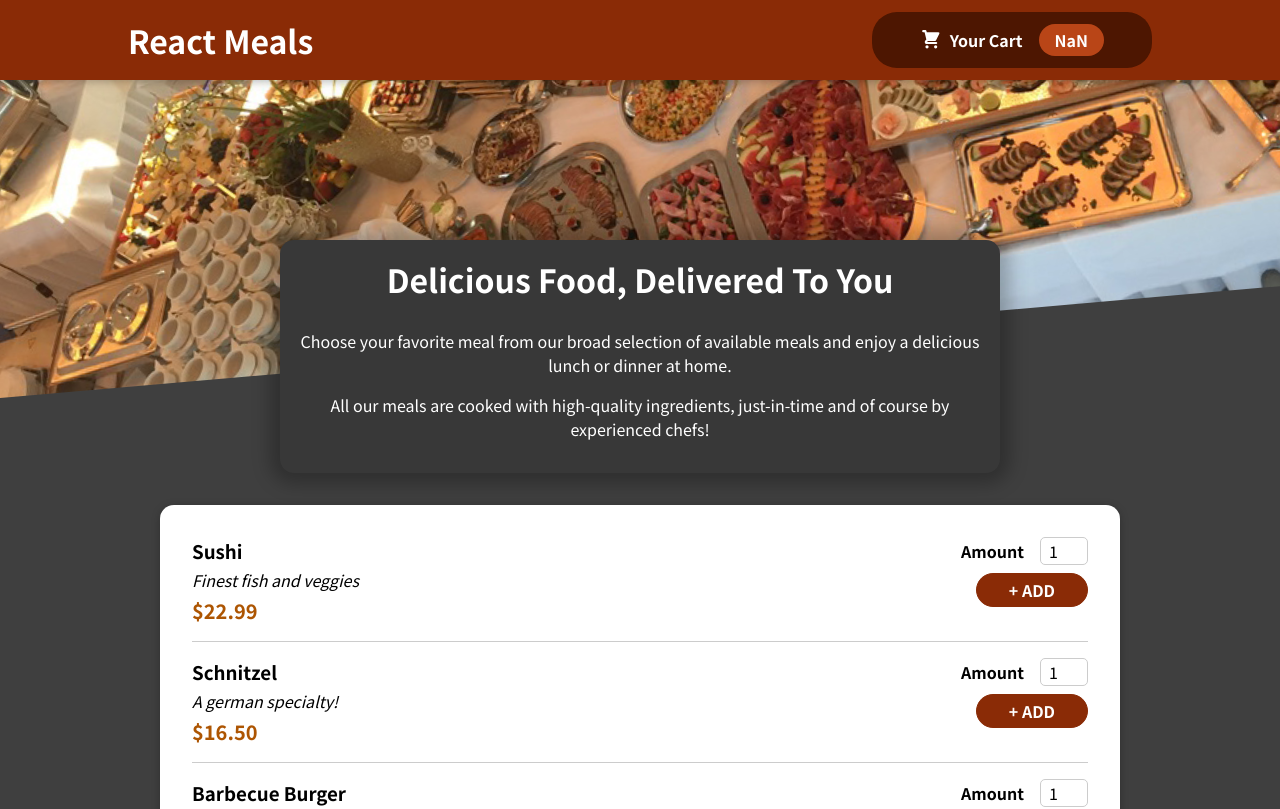
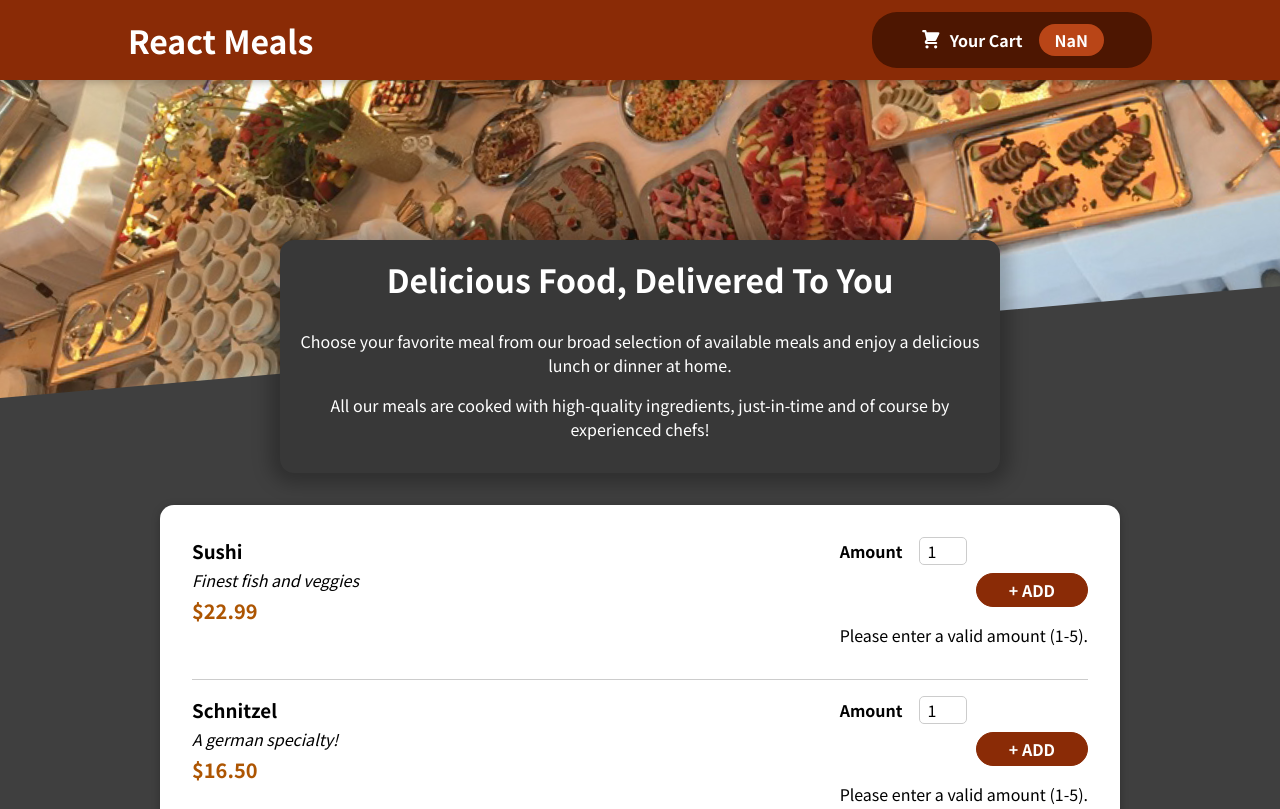
Before and after one commit to Thiratikan/foodorderapp, a React (Create React App) app: page / in a window 1280 px wide. Shown: the top 809 px of the page. Built offline with nearby package versions, Linux system fonts and the light colour scheme.

Commit message:
still needed to fix error

```diff
--- a/src/components/Meals/AvailableMeals.js
+++ b/src/components/Meals/AvailableMeals.js
@@ -32,6 +32,7 @@ function AvailableMeals() {
   const mealslist = DUMMY_MEALS.map((meal) => (
     <MealItem
       key={meal.id}
+      id={meal.id}
       name={meal.name}
       description={meal.description}
       price={meal.price}
--- a/src/components/Meals/MealForm.js
+++ b/src/components/Meals/MealForm.js
@@ -1,11 +1,31 @@
-import React from "react";
+import React, { useRef, useState } from "react";
 
-function MealForm() {
+function MealForm(props) {
+  const [amountIsValid, setAmountIsValid] = useState();
+  const amountInputRef = useRef();
+
+  const submitHandler = (e) => {
+    e.preventDefault();
+    const enterAmount = amountInputRef.current.value;
+    const enterAmountNumber = +enterAmount;
+    //trim is to delete white space
+    if (
+      enterAmount.trim().length === 0 ||
+      enterAmountNumber < 1 ||
+      enterAmountNumber > 5
+    ) {
+      setAmountIsValid(false);
+      return;
+    }
+
+    props.onAddToCart(enterAmountNumber);
+  };
   return (
-    <form className="form">
+    <form className="form" onSubmit={submitHandler}>
       <div className="input">
         <label>Amount</label>
         <input
+          ref={amountInputRef}
           id="amount"
           type="number"
           min="1"
@@ -13,8 +33,9 @@ function MealForm() {
           step="1"
           defaultValue="1"
         />
-      </div>{" "}
+      </div>
       <button>+ ADD</button>
+      {!amountIsValid && <p>Please enter a valid amount (1-5).</p>}
     </form>
   );
 }
--- a/src/components/Meals/MealItem.js
+++ b/src/components/Meals/MealItem.js
@@ -1,8 +1,19 @@
-import React from "react";
+import React, { useContext } from "react";
 import MealForm from "./MealForm";
+import CartContext from "../../store/CartContext";
 
 function MealItem(props) {
+  const cartCtx = useContext(CartContext);
   const price = `$${props.price.toFixed(2)}`;
+
+  const addToCartHandler = (amount) => {
+    cartCtx.addItem({
+      id: props.id,
+      name: props.name,
+      amount: amount,
+      price: props.price,
+    });
+  };
   return (
     <li className="meal">
       <div>
@@ -11,7 +22,7 @@ function MealItem(props) {
         <div className="price">{price}</div>
       </div>
       <div>
-        <MealForm />
+        <MealForm onAddToCart={addToCartHandler} />
       </div>
     </li>
   );
--- a/src/store/CartProvider.js
+++ b/src/store/CartProvider.js
@@ -9,7 +9,7 @@ const defaultCartState = {
 //  concat() is a JavaScript method that is used to combine two or more arrays into a single array.
 const cartRuducer = (state, action) => {
   if (action.type === "ADD") {
-    const updatedItems = state.item.concat(action.item);
+    const updatedItems = state.items.concat(action.item);
     const updatedTotalAmount =
       action.totalAmount + action.item.price * action.item.amount;
     return {
```
